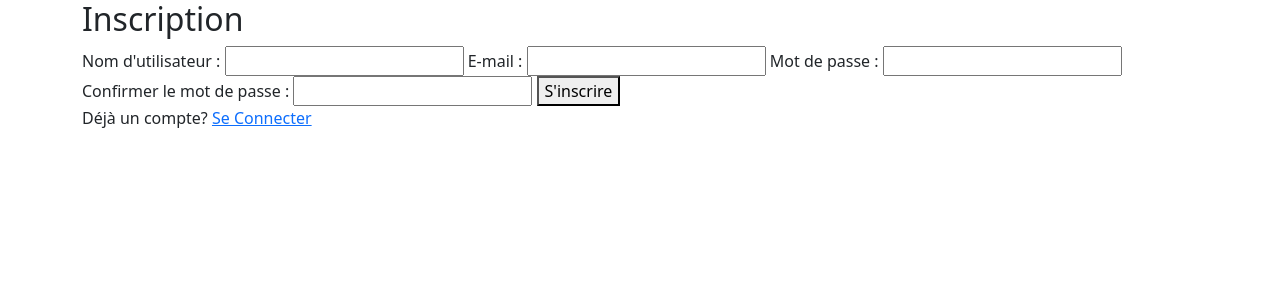
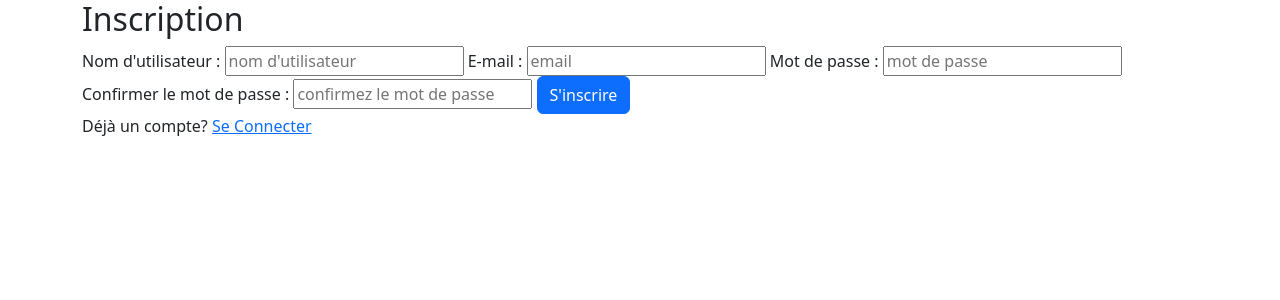
Before and after one commit to RayaneC-01/Form-SignUp-LogIn, a PHP site: page /inscription.php in a window 1280 px wide. Shown: the top 300 px of the page. Run offline with PHP 8.4, Linux system fonts and the light colour scheme.

Commit message:
MAJ fichier Inscription

```diff
--- a/Index/index.php
+++ b/Index/index.php
@@ -1,6 +1,5 @@
 <?php
 session_start();
-
 ?>
 <!DOCTYPE html>
 <html lang="fr">
@@ -44,7 +43,7 @@ session_start();
     </div>
     <script src="https://cdn.jsdelivr.net/npm/bootstrap@5.3.3/dist/js/bootstrap.bundle.min.js"
         integrity="sha384-YvpcrYf0tY3lHB60NNkmXc5s9fDVZLESaAA55NDzOxhy9GkcIdslK1eN7N6jIeHz" crossorigin="anonymous">
-        </script>
+    </script>
     <script src="/Script/script.js"></script>
 </body>
 
--- a/Index/inscription.php
+++ b/Index/inscription.php
@@ -1,4 +1,5 @@
 <?php
+session_start();
 // Vérifier si le formulaire d'inscription a été soumis
 if ($_SERVER["REQUEST_METHOD"] == "POST") {
     // Récupérer les données du formulaire
@@ -53,19 +54,20 @@ if ($_SERVER["REQUEST_METHOD"] == "POST") {
         <form id="inscriptionForm" method="POST" action="traitement_inscription.php">
             <h2>Inscription</h2>
 
-            <label for=" username">Nom d'utilisateur :</label>
-            <input type="text" id="username" name="username" required>
+            <label for="username">Nom d'utilisateur :</label>
+            <input type="text" id="username" name="username" placeholder="nom d'utilisateur" required>
 
             <label for="email">E-mail :</label>
-            <input type="email" id="email" name="email" required>
+            <input type="email" id="email" name="email" placeholder="email" required>
 
             <label for="mot_de_passe">Mot de passe :</label>
-            <input type="password" id="mot_de_passe" name="mot_de_passe" required>
+            <input type="password" id="mot_de_passe" name="mot_de_passe" placeholder="mot de passe" required>
 
             <label for="confirmation_mot_de_passe">Confirmer le mot de passe :</label>
-            <input type="password" id="confirmation_mot_de_passe" name="confirmation_mot_de_passe" required>
+            <input type="password" id="confirmation_mot_de_passe" name="confirmation_mot_de_passe"
+                placeholder="confirmez le mot de passe" required>
 
-            <button type="submit">S'inscrire</button>
+            <button type=" submit" class="submit btn btn-primary">S'inscrire</button>
         </form>
         <p class="login-link">Déjà un compte? <a href="index.php">Se Connecter</a></p>
         <?php echo isset($message_erreur) ? '<p class="text-danger">' . $message_erreur . '</p>' : ''; ?>
--- a/Index/login.php
+++ b/Index/login.php
@@ -18,7 +18,6 @@ if ($_SERVER["REQUEST_METHOD"] == "POST") {
         if ($utilisateur && password_verify($_POST['password'], $utilisateur['mot_de_passe'])) {
             // Démarrer la session
             session_start();
-            // Enregistrer des informations d'utilisateur dans la session si nécessaire
             $_SESSION['utilisateur_connecte'] = true;
             // Rediriger vers la page d'accueil connectée
             header('Location: accueil.php');
--- a/Index/traitement_inscription.php
+++ b/Index/traitement_inscription.php
@@ -1,4 +1,5 @@
 <?php
+session_start();
 // Vérifier si le formulaire d'inscription a été soumis
 if ($_SERVER["REQUEST_METHOD"] == "POST") {
     // Récupérer les données du formulaire
@@ -6,7 +7,6 @@ if ($_SERVER["REQUEST_METHOD"] == "POST") {
     $email = $_POST["email"];
     $mot_de_passe = $_POST["mot_de_passe"];
     $confirmation_mot_de_passe = $_POST["confirmation_mot_de_passe"];
-
     // Vérifier si les mots de passe correspondent
     if ($mot_de_passe === $confirmation_mot_de_passe) {
         // Hasher le mot de passe
@@ -23,14 +23,15 @@ if ($_SERVER["REQUEST_METHOD"] == "POST") {
             $requete->bindParam(':mot_de_passe', $mot_de_passe_hash);
             $requete->execute();
 
-            // Rediriger vers la page d'accueil après l'inscription réussie
             header('Location: accueil.php');
             exit;
+
         } catch (PDOException $e) {
             $message_erreur = "Échec de l'inscription : " . $e->getMessage();
         }
     } else {
         $message_erreur = "Les mots de passe ne correspondent pas.";
     }
+
 }
 ?>
```
